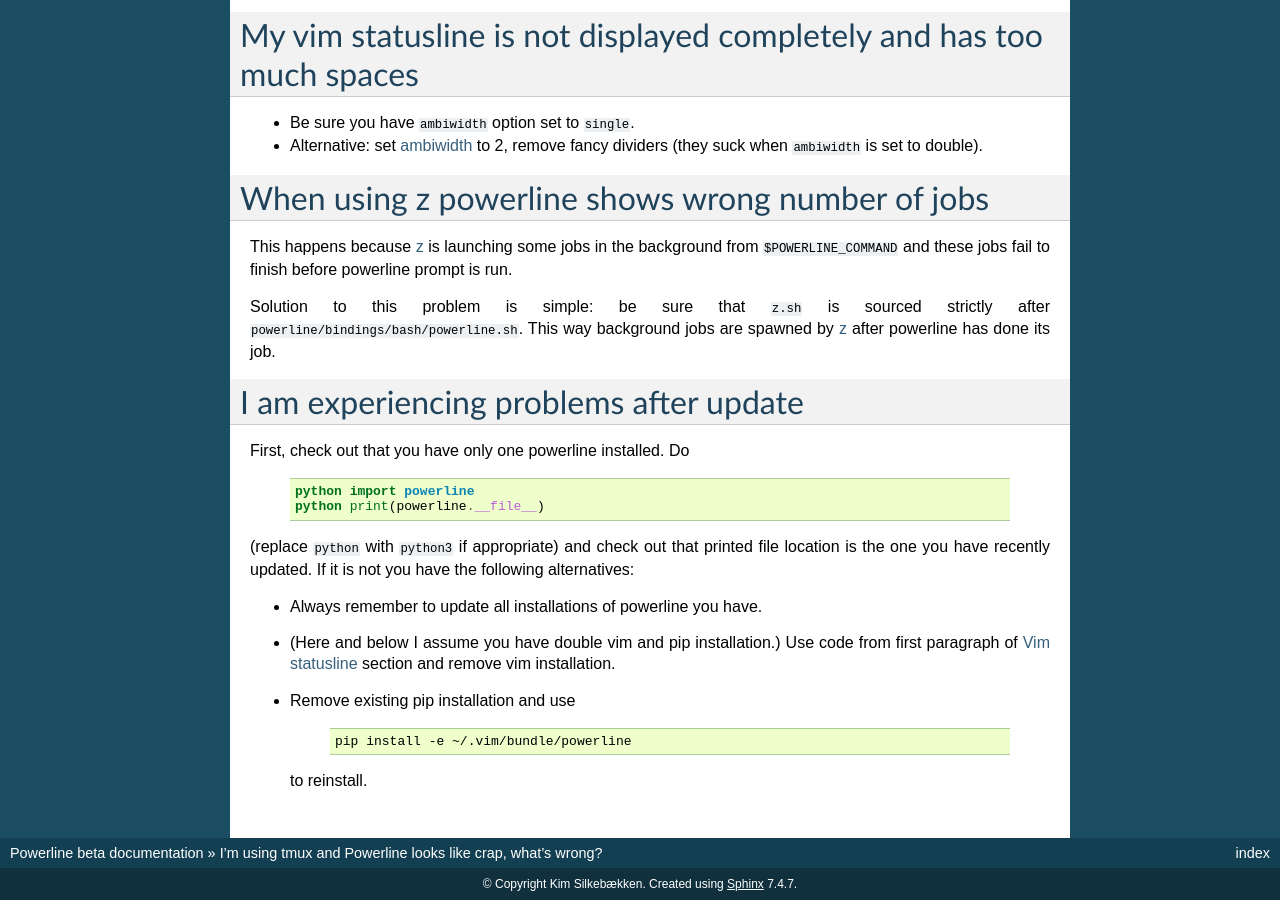
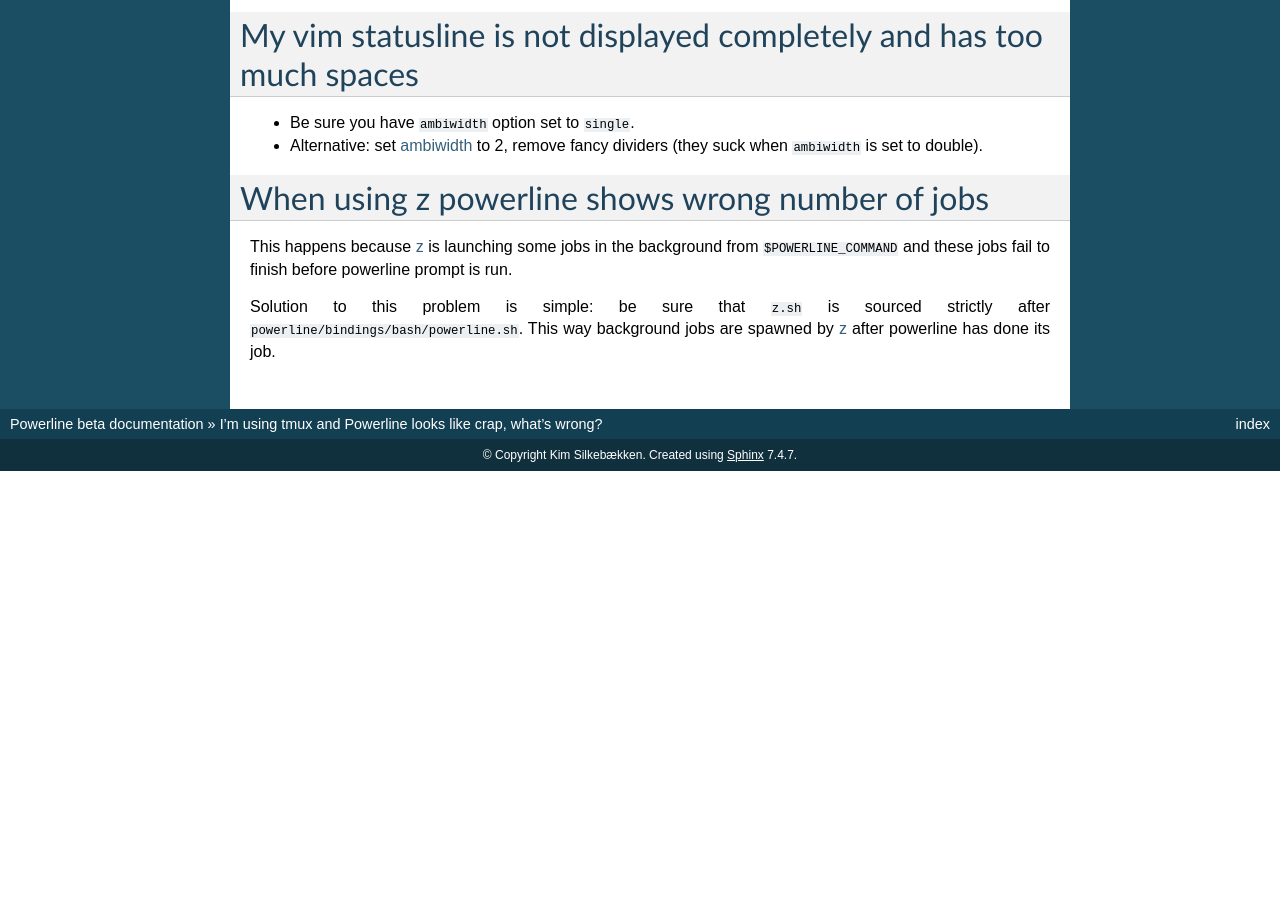
Before and after one commit to someyooyo/someyooyo, a Sphinx documentation site: the page built from docs/source/installation/troubleshooting-common.rst, in a window 1280 px wide and 900 px high, scrolled down 1720 px. Built offline with Sphinx 7.4.7, drawn with Linux system fonts in a browser that asks for light colours; after the commit the page ends 2191 px from its top, so only the background shows below that; some of the changed text lies outside the part shown.

Commit message:
Remove duplicate troubleshooting question

```diff
--- a/docs/source/installation/troubleshooting-common.rst
+++ b/docs/source/installation/troubleshooting-common.rst
@@ -117,29 +117,3 @@ Solution to this problem is simple: be sure that :file:`z.sh` is sourced
 strictly after :file:`powerline/bindings/bash/powerline.sh`. This way background
 jobs are spawned by `z <https://github.com/rupa/z>`_ after powerline has done
 its job.
-
-
-I am experiencing problems after update
----------------------------------------
-
-First, check out that you have only one powerline installed. Do
-
-    .. code-block:: vim
-
-       python import powerline
-       python print(powerline.__file__)
-
-(replace ``python`` with ``python3`` if appropriate) and check out that printed
-file location is the one you have recently updated. If it is not you have the
-following alternatives:
-
-* Always remember to update all installations of powerline you have.
-* (Here and below I assume you have double vim and pip installation.) Use code
-  from first paragraph of :ref:`vim-vimrc` section and remove vim installation.
-* Remove existing pip installation and use
-
-    .. code-block:: sh
-
-       pip install -e ~/.vim/bundle/powerline
-
-  to reinstall.
```
